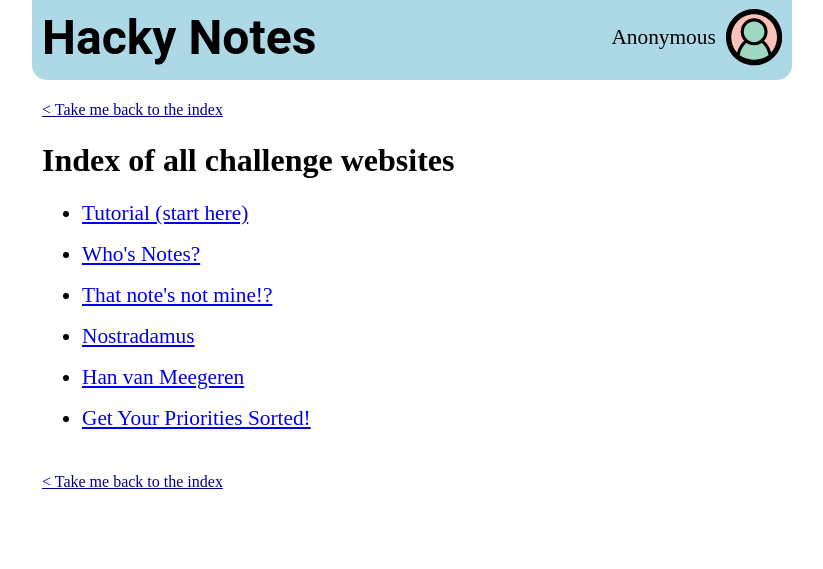
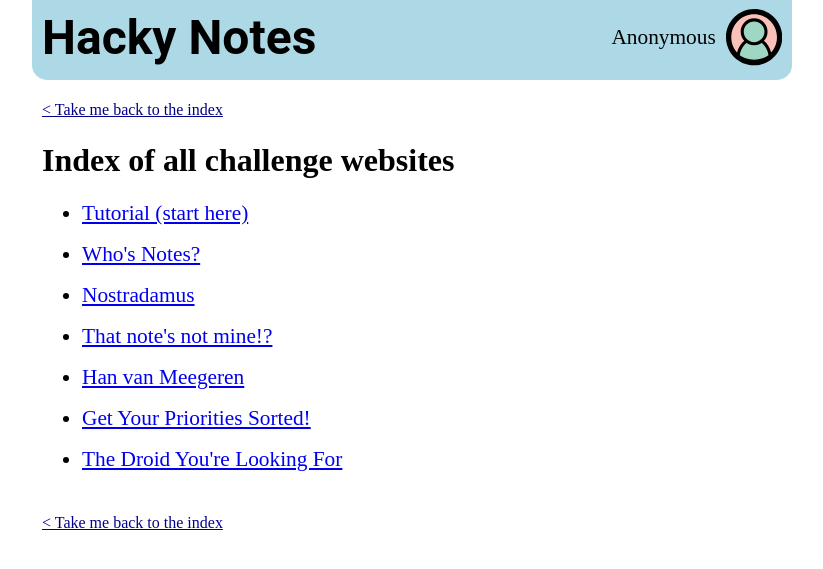
Before and after one commit to SebastiaanZ/pythoneersday-security, a Django app: template pysecurity/do_not_browse/apps/aaa_core/templates/core/index.html in a window 1280 px wide. Shown: the top 569 px of the page, without its empty margins (228-1051 px from the left). Run offline with Django 4.2, Linux system fonts and the light colour scheme; the template is opened without the code that fills it, so the values that code supplies are empty; parts of the project's set-up code (start-up, migrations or seed data) failed here and were passed over.

Commit message:
Final tweaks

```diff
--- a/pysecurity/do_not_browse/apps/aaa_core/templates/core/index.html
+++ b/pysecurity/do_not_browse/apps/aaa_core/templates/core/index.html
@@ -6,12 +6,10 @@
     <ul>
         <li><a href="{% url "tutorial:one" %}" target="_self">Tutorial (start here)</a></li>
         <li><a href="{% url "ccc:one" %}" target="_self">Who's Notes?</a></li>
+        <li><a href="{% url "eee:one" %}" target="_self">Nostradamus</a></li>
         <li><a href="{% url "ddd:one" %}" target="_self">That note's not mine!?</a></li>
-        <li><a href="{% url "eee:one" %}" target="_self">Nostradamus</a></li>
         <li><a href="{% url "fff:one" %}" target="_self">Han van Meegeren</a></li>
         <li><a href="{% url "ggg:one" %}" target="_self">Get Your Priorities Sorted!</a></li>
+        <li><a href="{% url "hhh:one" %}" target="_self">The Droid You're Looking For</a></li>
     </ul>
-
-
-
 {% endblock body %}
--- a/pysecurity/do_not_browse/apps/hhh_claims/views/one.py
+++ b/pysecurity/do_not_browse/apps/hhh_claims/views/one.py
@@ -69,7 +69,10 @@ class DownloadUserData(mixins.LoginRequiredMixin, generic.View):
 
         match token_user_id:
             case 1:
-                text = "Marvin's user data. This is not what you're looking for."
+                text = (
+                    "Marvin's user data.\n\nThis is not the Paranoid Android you're"
+                    " looking for."
+                )
                 file = io.BytesIO(text.encode("utf-8"))
             case 2:
                 text = (
```
